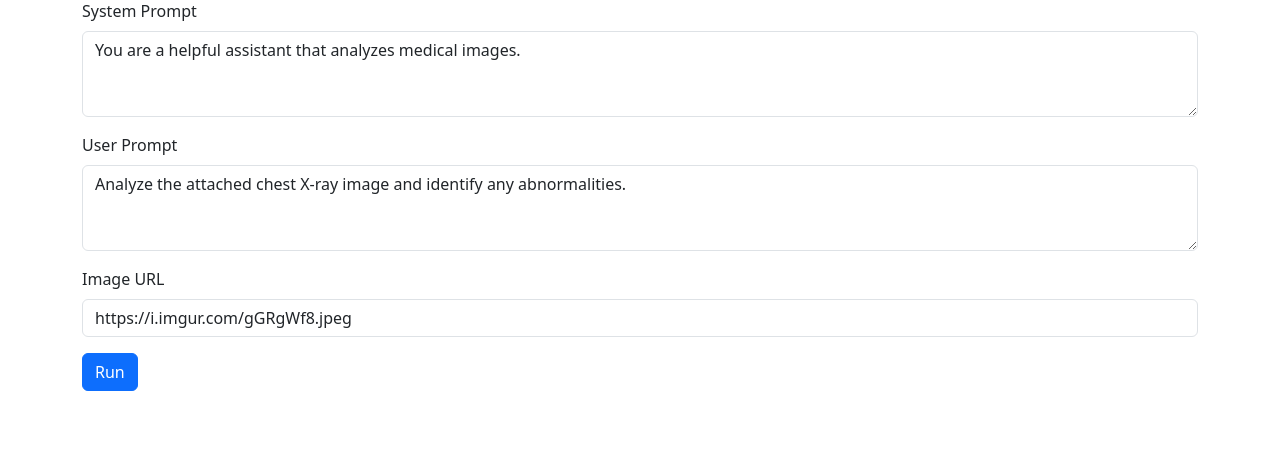
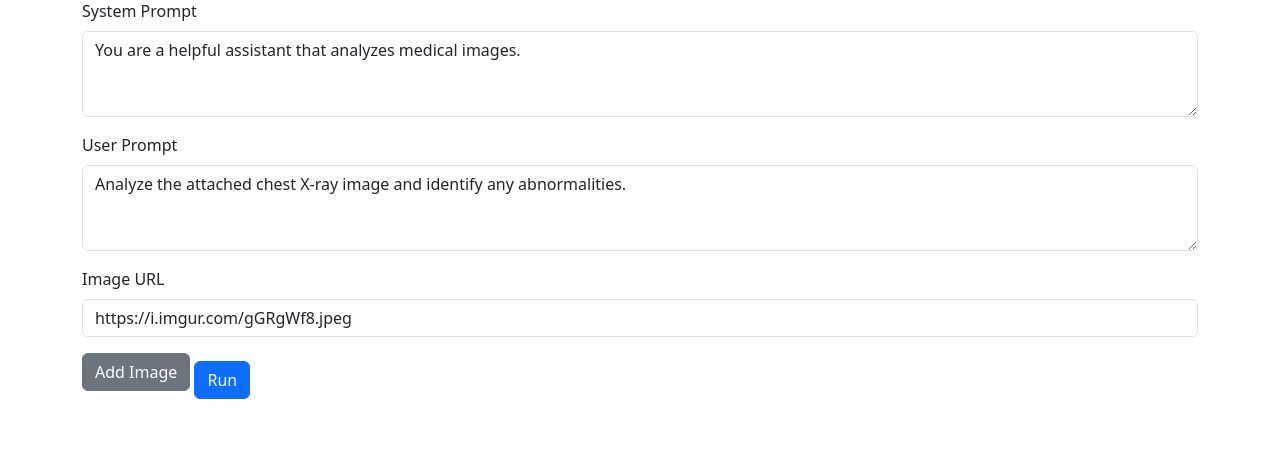
Before and after one commit to aceail/llm_env, a Django app: page /inference/ in a window 1280 px wide. Shown: the part 97-556 px from the top of the page. Run offline with Django 5.2, Linux system fonts and the light colour scheme.

Commit message:
Add multi-image support in inference

```diff
--- a/llm_env/evaluation/templates/evaluation/evaluation.html
+++ b/llm_env/evaluation/templates/evaluation/evaluation.html
@@ -68,9 +68,11 @@
                 <div class="card-header fw-bold">Image</div>
                 <div class="card-body">
                     <div class="row">
-                        <div class="col-md-4">
-                            <img src="{{ image_url }}" class="img-fluid rounded" alt="Image">
+                        {% for url in image_urls %}
+                        <div class="col-md-4 mb-3">
+                            <img src="{{ url }}" class="img-fluid rounded" alt="Image">
                         </div>
+                        {% endfor %}
                     </div>
                 </div>
             </div>
--- a/llm_env/evaluation/views.py
+++ b/llm_env/evaluation/views.py
@@ -25,10 +25,10 @@ def evaluation_view(request, pk=None):
             if result
             else 'Analyze the attached chest X-ray image and identify any abnormalities.'
         ),
-        'image_url': (
-            result.image_url
+        'image_urls': (
+            result.image_urls
             if result
-            else 'https://i.imgur.com/gGRgWf8.jpeg'
+            else ['https://i.imgur.com/gGRgWf8.jpeg']
         ),
         'llm_result': (
             result.llm_output
--- a/llm_env/inference/models.py
+++ b/llm_env/inference/models.py
@@ -5,8 +5,8 @@ class InferenceResult(models.Model):
     """Simple model to store an LLM inference output."""
 
     system_prompt = models.TextField()
-    user_prompt = models.TextField()
-    image_url = models.URLField()
+    user_prompt = models.TextField(blank=True)
+    image_urls = models.JSONField(default=list, blank=True)
     llm_output = models.JSONField()
     created_at = models.DateTimeField(auto_now_add=True)
 
--- a/llm_env/inference/templates/inference/inference_form.html
+++ b/llm_env/inference/templates/inference/inference_form.html
@@ -18,13 +18,30 @@
             <label class="form-label">User Prompt</label>
             <textarea name="user_prompt" class="form-control" rows="3">{{ user_prompt }}</textarea>
         </div>
-        <div class="mb-3">
-            <label class="form-label">Image URL</label>
-            <input type="text" name="image_url" class="form-control" value="{{ image_url }}">
+        <div id="image-fields">
+            <div class="mb-3">
+                <label class="form-label">Image URL</label>
+                <input type="text" name="image_url" class="form-control" value="{{ image_urls|first }}">
+            </div>
+            {% for url in image_urls|slice:'1:' %}
+            <div class="mb-3">
+                <input type="text" name="image_url" class="form-control" value="{{ url }}">
+            </div>
+            {% endfor %}
         </div>
+        <button type="button" id="add-image" class="btn btn-secondary mb-3">Add Image</button>
         <button type="submit" class="btn btn-primary">Run</button>
     </form>
 </div>
 <script src="https://cdn.jsdelivr.net/npm/bootstrap@5.3.3/dist/js/bootstrap.bundle.min.js"></script>
+<script>
+document.getElementById('add-image').addEventListener('click', function() {
+    const container = document.getElementById('image-fields');
+    const div = document.createElement('div');
+    div.className = 'mb-3';
+    div.innerHTML = '<input type="text" name="image_url" class="form-control" placeholder="Image URL">';
+    container.appendChild(div);
+});
+</script>
 </body>
 </html>
--- a/llm_env/inference/views.py
+++ b/llm_env/inference/views.py
@@ -9,7 +9,7 @@ def run_inference(request):
     result = InferenceResult.objects.create(
         system_prompt="You are a helpful assistant that analyzes medical images.",
         user_prompt="Analyze the attached chest X-ray image and identify any abnormalities.",
-        image_url="https://i.imgur.com/gGRgWf8.jpeg",
+        image_urls=["https://i.imgur.com/gGRgWf8.jpeg"],
         llm_output={
             "finding": "Possible signs of pneumonia in the lower right lobe.",
             "location": ["right lower lobe"],
@@ -27,13 +27,15 @@ def inference_form(request):
     defaults = {
         "system_prompt": "You are a helpful assistant that analyzes medical images.",
         "user_prompt": "Analyze the attached chest X-ray image and identify any abnormalities.",
-        "image_url": "https://i.imgur.com/gGRgWf8.jpeg",
+        "image_urls": ["https://i.imgur.com/gGRgWf8.jpeg"],
     }
 
     if request.method == "POST":
         system_prompt = request.POST.get("system_prompt", defaults["system_prompt"])
-        user_prompt = request.POST.get("user_prompt", defaults["user_prompt"])
-        image_url = request.POST.get("image_url", defaults["image_url"])
+        user_prompt = request.POST.get("user_prompt", "")
+        image_urls = [url for url in request.POST.getlist("image_url") if url]
+        if not image_urls:
+            image_urls = defaults["image_urls"]
 
         llm_output = {
             "finding": "Possible signs of pneumonia in the lower right lobe.",
@@ -45,7 +47,7 @@ def inference_form(request):
         result = InferenceResult.objects.create(
             system_prompt=system_prompt,
             user_prompt=user_prompt,
-            image_url=image_url,
+            image_urls=image_urls,
             llm_output=llm_output,
         )
 
```
Also changed, not shown: README.md, llm_env/inference/migrations/0002_multi_images.py (added).
